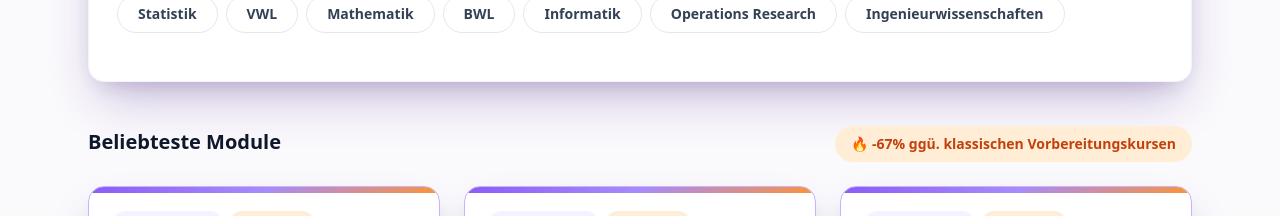
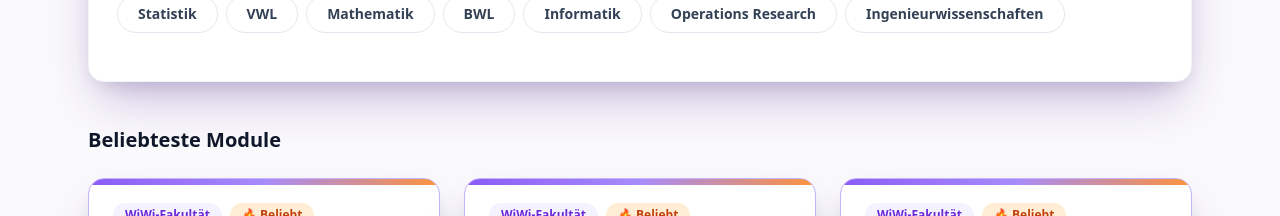
Before and after one commit to Lumo1887/lumo, a Next.js app: page / in a window 1280 px wide. Shown: the part 1060-1276 px from the top of the page. Built offline with nearby package versions, Linux system fonts and the light colour scheme; no server answers; the database is empty.

Commit message:
Rabatt-Badge über Modul-Grid entfernt

```diff
--- a/components/SalesHomeContent.tsx
+++ b/components/SalesHomeContent.tsx
@@ -107,9 +107,6 @@ export default function SalesHomeContent() {
   const activeModuleCount = modules.filter((m) => m.status === "active").length;
   const totalQuestions = modules.reduce((sum, m) => sum + m.questionCount, 0);
   const cheapestPriceCent = Math.min(...modules.map((m) => m.priceCent));
-  const referenceDiscount = Math.round(
-    ((modules[0].compareAtCent - modules[0].priceCent) / modules[0].compareAtCent) * 100
-  );
 
   return (
     <div>
@@ -326,9 +323,6 @@ export default function SalesHomeContent() {
               ? "Alle Module"
               : "Beliebteste Module"}
           </h2>
-          <span className="rounded-full bg-orange-100 px-4 py-2 text-sm font-bold text-orange-700">
-            🔥 -{referenceDiscount}% ggü. klassischen Vorbereitungskursen
-          </span>
         </div>
 
         <div className="grid grid-cols-1 gap-6 sm:grid-cols-2 lg:grid-cols-3">
```
